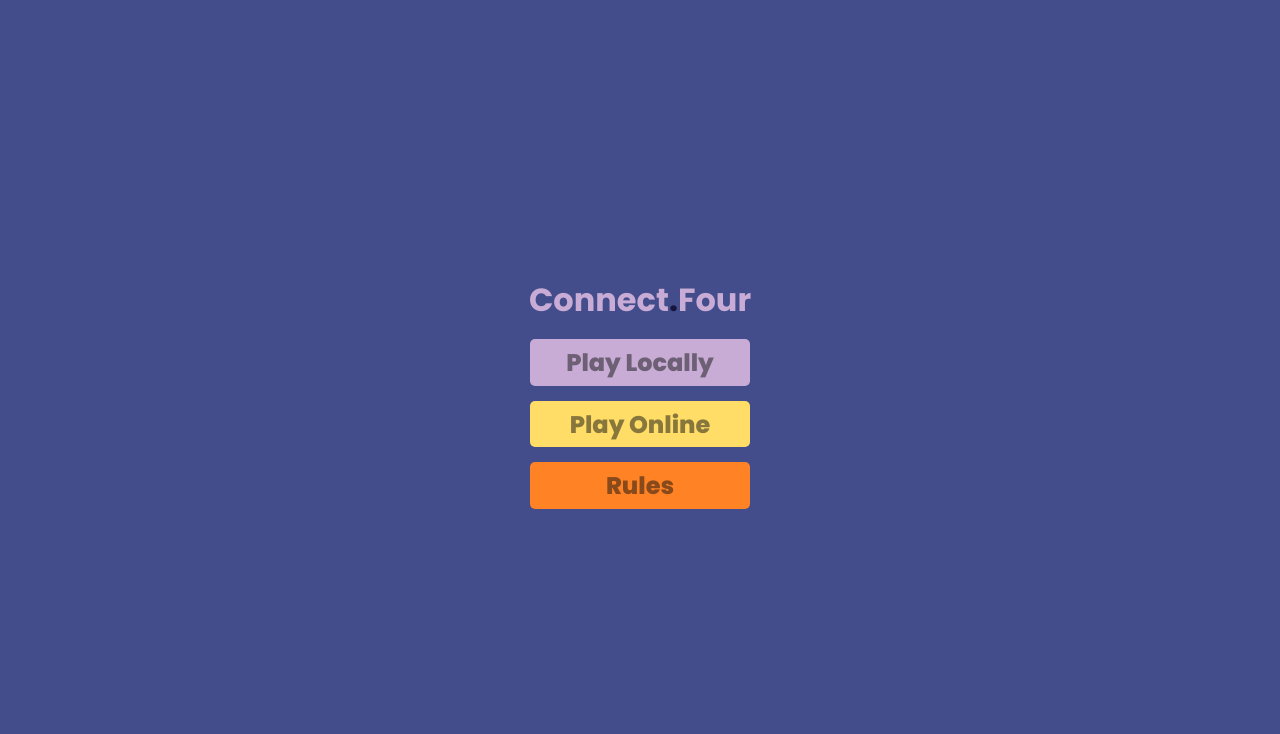
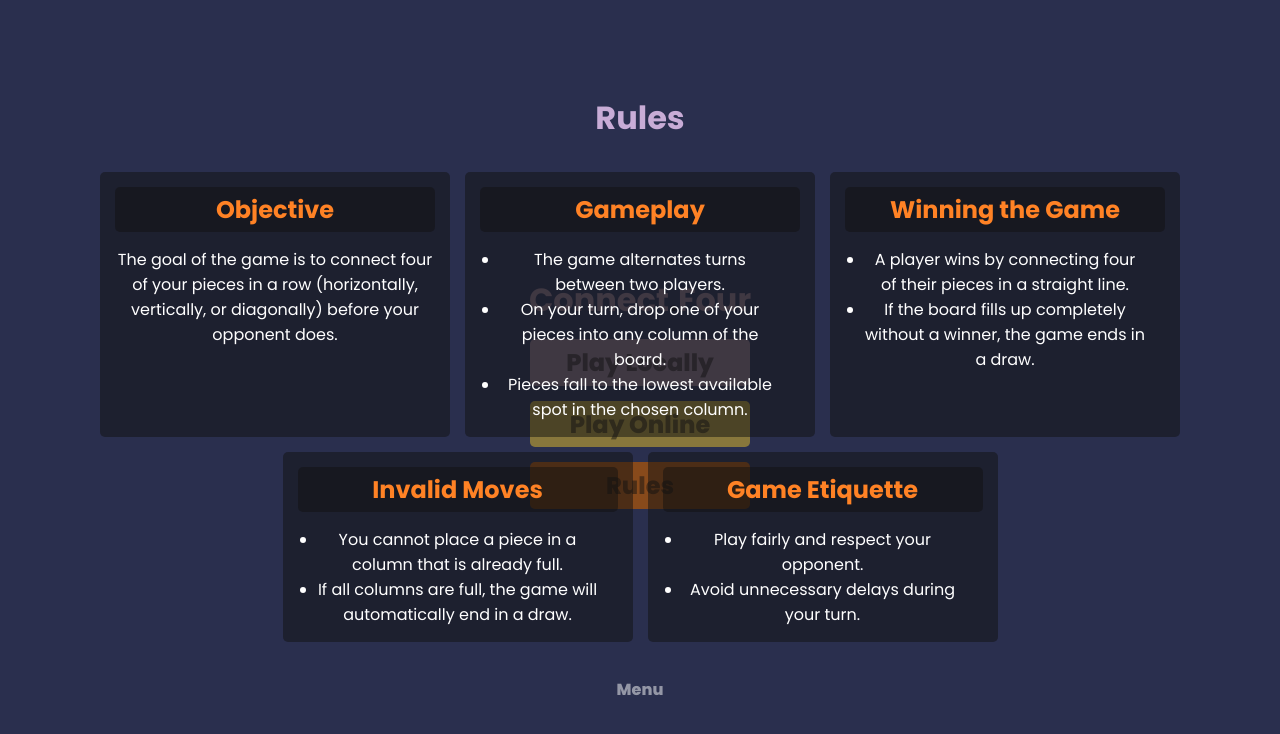
Before and after one commit to Quordis/ConnectFour, a React (Vite) app: page / in a window 1280 px wide. Both pictures are taken after a click on the button "Rules". Shown: the top 734 px of the page. Built offline with nearby package versions, Linux system fonts and the light colour scheme.

Commit message:
Rules subpage, no result

```diff
--- a/src/components/game/Game.jsx
+++ b/src/components/game/Game.jsx
@@ -17,6 +17,7 @@ const Game = (props) => {
     const [winner, setWinner] = useState(null);
     const [firstPlayerPoints, setFirstPlayerPoints] = useState(0);
     const [secondPlayerPoints, setSecondPlayerPoints] = useState(0);
+    const [noResult, setNoResult] = useState(false);
 
     let start = true;
 
@@ -47,16 +48,24 @@ const Game = (props) => {
 
     useEffect(() => {
         const synchBoard = board;
+        let wayToWin = false;
         let player = activePlayer == "Player1" ? 1 : 2;
         let previousPlayer = player == 1 ? 2 : 1;
         for (let j = 6; j >= 0; j--) {
             for (let i = 5; i >= 0; i--) {
                 if (synchBoard[i][j].owner == 0) {
+                    wayToWin = true;
                     synchBoard[i][j].ref?.classList.remove("possibly-p" + previousPlayer);
                     synchBoard[i][j].ref?.classList.add("possibly-p" + player);
                     break;
                 }
             }
+        }
+        if (wayToWin == false) {
+            setWinner("Draw");
+            setActivePlayer(null);
+            setNoResult(true);
+            return handleWinnerState("add");
         }
         setTimer(30);
         let timerSupport = 30;
@@ -167,6 +176,7 @@ const Game = (props) => {
         handleWinnerState("remove");
         setActivePlayer(player);
         setWinner(null);
+        setNoResult(false);
     }
 
     return (
@@ -285,6 +295,7 @@ const Game = (props) => {
                             </div>
                         </div>
                     </div>
+                    {noResult && <div className='draw'>Draw</div>}
                 </div>
             </div>
             <div className='game-bottom'>
--- a/src/components/game/game.css
+++ b/src/components/game/game.css
@@ -1,6 +1,9 @@
 .game {
     width: 1100px;
     height: 100vh;
+    display: flex;
+    flex-direction: column;
+    justify-content: center;
 
     .game-top {
         width: 100%;
@@ -132,6 +135,7 @@
                         0px 0px 10px rgba(18, 18, 18, 0.5) inset;
             display: grid;
             grid-template-columns: repeat(7, 1fr);
+            position: relative;
 
             .column {
                 display: grid;
@@ -174,9 +178,34 @@
                 }
 
                 .active-column {
+                    width: 120px;
+                    height: 110%;
+                    padding: 5px 15px;
+                    border: 4px solid #C8ACD6;
+                    border-radius: 15px;
+                    box-shadow: 0px 0px 10px rgba(18, 18, 18, 0.5) inset;
                     filter: opacity(0);
-                    transition: 0.4s filter;
+                    display: flex;
+                    justify-content: center;
+                    position: absolute;
+                    left: 50%;
+                    bottom: -10px;
+                    transform: translateX(-50%);
                 }
+            }
+
+            .draw {
+                width: 100%;
+                padding: 20px 50px;
+                background-color: rgba(18, 18, 18, 0.5);
+                font-size: 48px;
+                font-weight: 800;
+                color: #FFDD66;
+                text-align: center;
+                position: absolute;
+                top: 50%;
+                left: 50%;
+                transform: translate(-50%, -50%);
             }
         }
 
@@ -195,19 +224,9 @@
                 }
 
                 .active-column {
-                    width: 120px;
-                    height: 110%;
-                    padding: 15px;
-                    border: 4px solid #C8ACD6;
-                    border-radius: 15px;
-                    box-shadow: 0px 0px 10px rgba(18, 18, 18, 0.5) inset;
+
                     filter: opacity(1);
-                    display: flex;
-                    justify-content: center;
-                    position: absolute;
-                    left: 50%;
-                    bottom: 0;
-                    transform: translateX(-50%);
+                    transition: 0.4s filter;
 
                     .triangle-outer {
                         width: 35px;
@@ -378,6 +397,10 @@
                             max-width: 75px;
                         }
 
+                        .circle {
+                            border: 2px solid #17153B;
+                        }
+
                         .circle.p1 {
                             box-shadow: 0px -5px 2px rgba(18, 18, 18, 0.25) inset;
                         }
--- a/src/components/menu/Menu.jsx
+++ b/src/components/menu/Menu.jsx
@@ -1,14 +1,23 @@
+import { useState } from 'react';
 import './menu.css';
+import Rules from './rules/Rules';
 
 const Menu = (props) => {
+    const [showRules, setShowRules] = useState(false);
+
+    const handleRules = () => {
+        setShowRules(prev => !prev);
+    }
+
     return (
         <div className='menu'>
             <h1>Connect<div className='logoDot'>.</div>Four</h1>
             <div className="buttonsContainer">
                 <button id='playLocally-button' onClick={props.startGame}>Play Locally</button>
                 <button onClick={props.startGame}>Play Online</button>
-                <button id='rules-button'>Rules</button>
+                <button id='rules-button' onClick={handleRules}>Rules</button>
             </div>
+            {showRules && <Rules menu={handleRules}/>}
         </div>
     )
 }
--- /dev/null
+++ b/src/components/menu/rules/Rules.jsx
@@ -0,0 +1,47 @@
+import './rules.css';
+
+const Rules = (props) => {
+    return (
+        <div className='rules'>
+            <h1>Rules</h1>
+            <div className="rules-content">
+                <div className='rules-item'>
+                    <h2>Objective</h2>
+                    <p>The goal of the game is to connect four of your pieces in a row (horizontally, vertically, or diagonally) before your opponent does.</p>
+                </div>
+                <div className='rules-item'>
+                    <h2>Gameplay</h2>
+                    <ul>
+                        <li>The game alternates turns between two players.</li>
+                        <li>On your turn, drop one of your pieces into any column of the board.</li>
+                        <li>Pieces fall to the lowest available spot in the chosen column.</li>
+                    </ul>
+                </div>
+                <div className='rules-item'>
+                    <h2>Winning the Game</h2>
+                    <ul>
+                        <li>A player wins by connecting four of their pieces in a straight line.</li>
+                        <li>If the board fills up completely without a winner, the game ends in a draw.</li>
+                    </ul>
+                </div>
+                <div className='rules-item'>
+                    <h2>Invalid Moves</h2>
+                    <ul>
+                        <li>You cannot place a piece in a column that is already full.</li>
+                        <li>If all columns are full, the game will automatically end in a draw.</li>
+                    </ul>
+                </div>
+                <div className='rules-item'>
+                    <h2>Game Etiquette</h2>
+                    <ul>
+                        <li>Play fairly and respect your opponent.</li>
+                        <li>Avoid unnecessary delays during your turn.</li>
+                    </ul>
+                </div>
+            </div>
+            <button onClick={props.menu}>Menu</button>
+        </div>
+    )
+}
+
+export default Rules;
--- /dev/null
+++ b/src/components/menu/rules/rules.css
@@ -0,0 +1,84 @@
+.rules {
+    width: 100vw;
+    height: 100vh;
+    padding: 15px;
+    background-color: rgba(18, 18, 18, 0.5);
+    display: flex;
+    flex-direction: column;
+    align-items: center;
+    justify-content: center;
+    gap: 15px;
+    position: absolute;
+    left: 0;
+    top: 0;
+    animation: popup 0.4s forwards;
+
+    .rules-content {
+        padding: 15px;
+        border-radius: 15px;
+        display: flex;
+        justify-content: center;
+        flex-wrap: wrap;
+        gap: 15px;
+        overflow-y: auto;
+
+        .rules-item {
+            max-width: 350px;
+            padding: 15px;
+            background-color: rgba(18, 18, 18, 0.5);
+            border-radius: 5px;
+            display: flex;
+            flex-direction: column;
+            gap: 15px;
+
+            h2 {
+                padding: 5px;
+                background-color: rgba(18, 18, 18, 0.5);
+                border-radius: 5px;
+                color: #FF8225;
+                text-align: center;
+            }
+
+            p {
+                color: white;
+                text-align: center;
+            }
+
+            ul {
+                padding: 0px 20px;
+                text-align: center;
+
+                li {
+                    color: white;
+                }
+            }
+        }
+    }
+
+    button {
+        padding: 5px 15px;
+        background-color: transparent;
+        color: rgba(255, 255, 255, 0.5);
+        border: none;
+        outline: none;
+        border-radius: 5px;
+        font-size: 16px;
+        font-weight: 800;
+        cursor: pointer;
+        transition: 0.4s;
+    }
+
+    button:hover {
+        background-color: rgba(255, 80, 80, 0.5);
+    }
+
+}
+
+@keyframes popup {
+    0% {
+        transform: translateY(-100%);
+    }
+    100% {
+        transform: translateY(0);
+    }
+}
```
